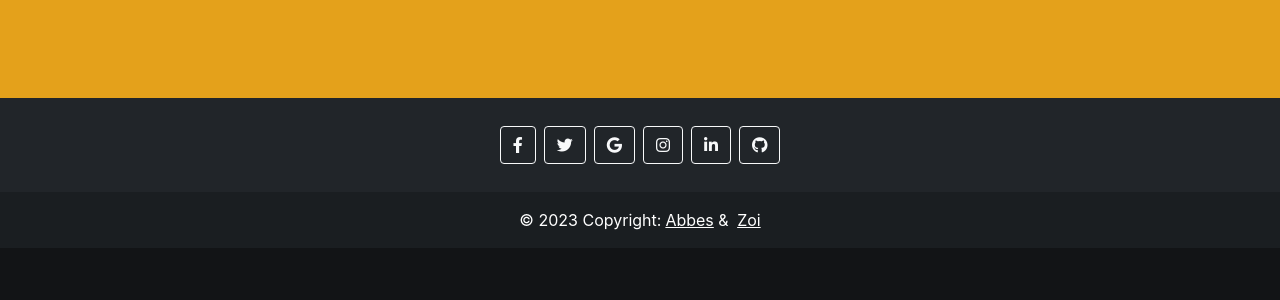
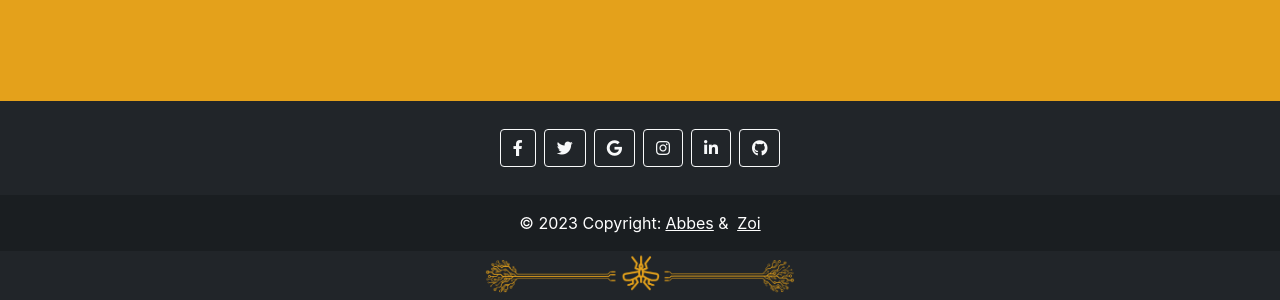
Before and after one commit to BrokaX/BCM, a React (Create React App) app: page /About in a window 1280 px wide. Shown: the part 1595-1895 px from the top of the page. Before the commit the page ends 1843 px from the top, so only its background shows below. Built offline with nearby package versions, Linux system fonts and the light colour scheme; no server answers.

Commit message:
CSS tweaks

```diff
--- a/src/App.css
+++ b/src/App.css
@@ -121,7 +121,13 @@ html {
   top: 0;
 }
 
-
+.logo-banner{
+  width: 20rem;
+  visibility: hidden;
+}
+.logo-banner-footer{
+  width: 20rem;
+}
 /************************* Landing Page ************************/
 
 .Landing-cover {
@@ -693,6 +699,10 @@ color: var(--surface-color);
     width: 80%;
     background-color: rgb(18, 20, 22, 0.773);
   }
+  .logo-banner{
+    visibility: visible;
+  }
+
   .Nav-bar-menu {
     text-align: center;
     height: 100vh;
--- a/src/components/About.jsx
+++ b/src/components/About.jsx
@@ -12,7 +12,7 @@ export default function About() {
           optio. Expedita, hic!
         </div>
         <div className="sliding-background"></div>
-        <iframe className="about-us-map" src="https://www.google.com/maps/embed?pb=!1m18!1m12!1m3!1d2990.274257380938!2d-70.56068388481569!3d41.45496659976631!2m3!1f0!2f0!3f0!3m2!1i1024!2i768!4f13.1!3m3!1m2!1s0x89e52963ac45bbcb%3A0xf05e8d125e82af10!2sDos%20Mas!5e0!3m2!1sen!2sus!4v1671220374408!5m2!1sen!2sus"></iframe>
+        <iframe title="Google Map" className="about-us-map" src="https://www.google.com/maps/embed?pb=!1m18!1m12!1m3!1d2990.274257380938!2d-70.56068388481569!3d41.45496659976631!2m3!1f0!2f0!3f0!3m2!1i1024!2i768!4f13.1!3m3!1m2!1s0x89e52963ac45bbcb%3A0xf05e8d125e82af10!2sDos%20Mas!5e0!3m2!1sen!2sus!4v1671220374408!5m2!1sen!2sus"></iframe>
       </div>
       <FooterMain />
     </div>
--- a/src/components/FooterLandingPage.js
+++ b/src/components/FooterLandingPage.js
@@ -1,4 +1,5 @@
 import React from "react";
+import logoBanner from "../assets/logo-banner.png"
 
 function FooterLandingPage() {
   return (
@@ -214,6 +215,7 @@ function FooterLandingPage() {
           Zoi
         </a>
       </div>
+      <div><img className="logo-banner-footer" src={logoBanner} alt="logo banner" /></div>
     </footer>
   );
 }
--- a/src/components/FooterMain.js
+++ b/src/components/FooterMain.js
@@ -1,5 +1,5 @@
 import React from "react";
-
+import logoBanner from "../assets/logo-banner.png"
 function FooterMain() {
   return (
     <footer class="mt-auto bg-dark text-center text-white">
@@ -66,6 +66,7 @@ function FooterMain() {
           Zoi
         </a>
       </div>
+      <div><img className="logo-banner-footer" src={logoBanner} alt="logo banner" /></div>
     </footer>
   );
 }
--- a/src/components/Form.js
+++ b/src/components/Form.js
@@ -5,7 +5,6 @@ import { useState } from "react";
 import Carousel from "./Carousel";
 import { QRCodeCanvas } from "qrcode.react";
 import FooterMain from "./FooterMain";
-const width = {width : '100%'}
 export default function CardForm() {
 
   const [image, setImage] = useState(null);
@@ -356,7 +355,7 @@ export default function CardForm() {
         </div>
       </div>
       </section>
-      <FooterMain style={width} />
+
     </div>
   );
 }
--- a/src/components/NavBar.jsx
+++ b/src/components/NavBar.jsx
@@ -5,6 +5,7 @@ import { onAuthStateChanged, signOut } from "firebase/auth";
 import FirebaseService from "../services/firebase";
 // Images
 import logo from "../assets/logo.png";
+import logoBanner from "../assets/logo-banner.png"
 
 function NavBar() {
   const [isLoggedIn, setIsLoggedIn] = useState(undefined);
@@ -111,7 +112,7 @@ function NavBar() {
           </Link>
         </div>
         )}
-        <div></div>
+        <div><img className="logo-banner" src={logoBanner} alt="logo banner" /></div>
       </div>
     </div>
   );
```
Also changed, not shown: src/assets/logo-banner.png (added).
